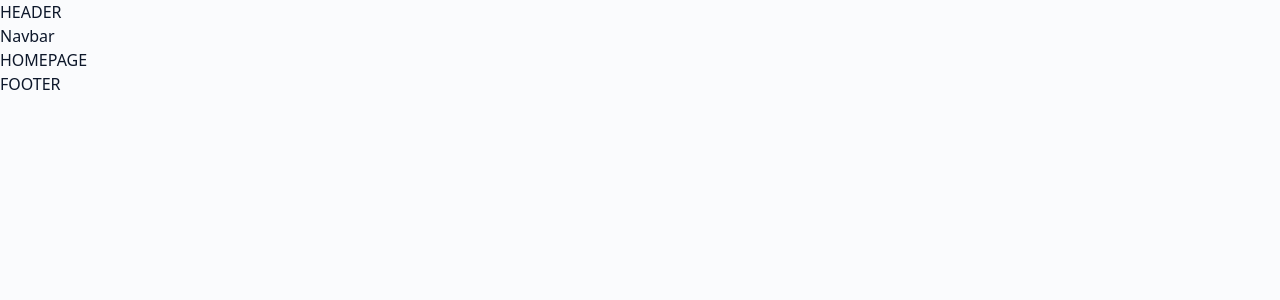
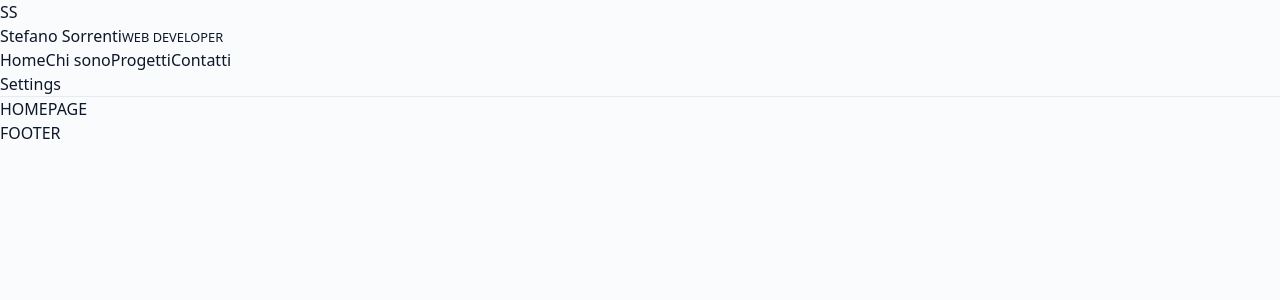
Before and after one commit to stefanosorrenti/portfolio, a React app: page / in a window 1280 px wide. Shown: the top 300 px of the page. Built offline with nearby package versions, Linux system fonts and the light colour scheme; the HTML template or start-up script is replaced by a standard one.

Commit message:
Add the navbar structure.

```diff
--- a/src/components/AppHeader.jsx
+++ b/src/components/AppHeader.jsx
@@ -3,10 +3,12 @@ import AppNavBar from "./AppNavBar";
 export default function AppHeader() {
 
     return (
+        /* HEADER */
+        <header className="container mx-auto ">
+            {/* NavBar */}
+            <AppNavBar />
 
-        <>
-            <h1>HEADER</h1>
-            <AppNavBar />
-        </>
+        </header>
+
     )
 }
--- a/src/components/AppNavBar.jsx
+++ b/src/components/AppNavBar.jsx
@@ -1,9 +1,38 @@
-export default function AppNavBar () {
+import { NavLink } from "react-router-dom";
+
+export default function AppNavBar() {
 
 
 
     return (
 
-        <h1>Navbar</h1>
+        <nav className="border-b border-line bg-canvas min-h-14" id="home">
+
+            {/* Developer Name */}
+
+            <div>
+                <span >SS</span>
+                <p>Stefano Sorrenti
+                    <small>WEB DEVELOPER</small>
+                </p>
+            </div>
+
+            {/* Navigation Links */}
+
+            <div>
+
+                <NavLink to="#home">Home</NavLink>
+                <NavLink to="#about">Chi sono</NavLink>
+                <NavLink to="#projects">Progetti</NavLink>
+                <NavLink to="#contact">Contatti</NavLink>
+
+            </div>
+
+            {/* Settings menu */}
+            <div>
+                <button>Settings</button>
+            </div>
+
+        </nav>
     )
 }
```
